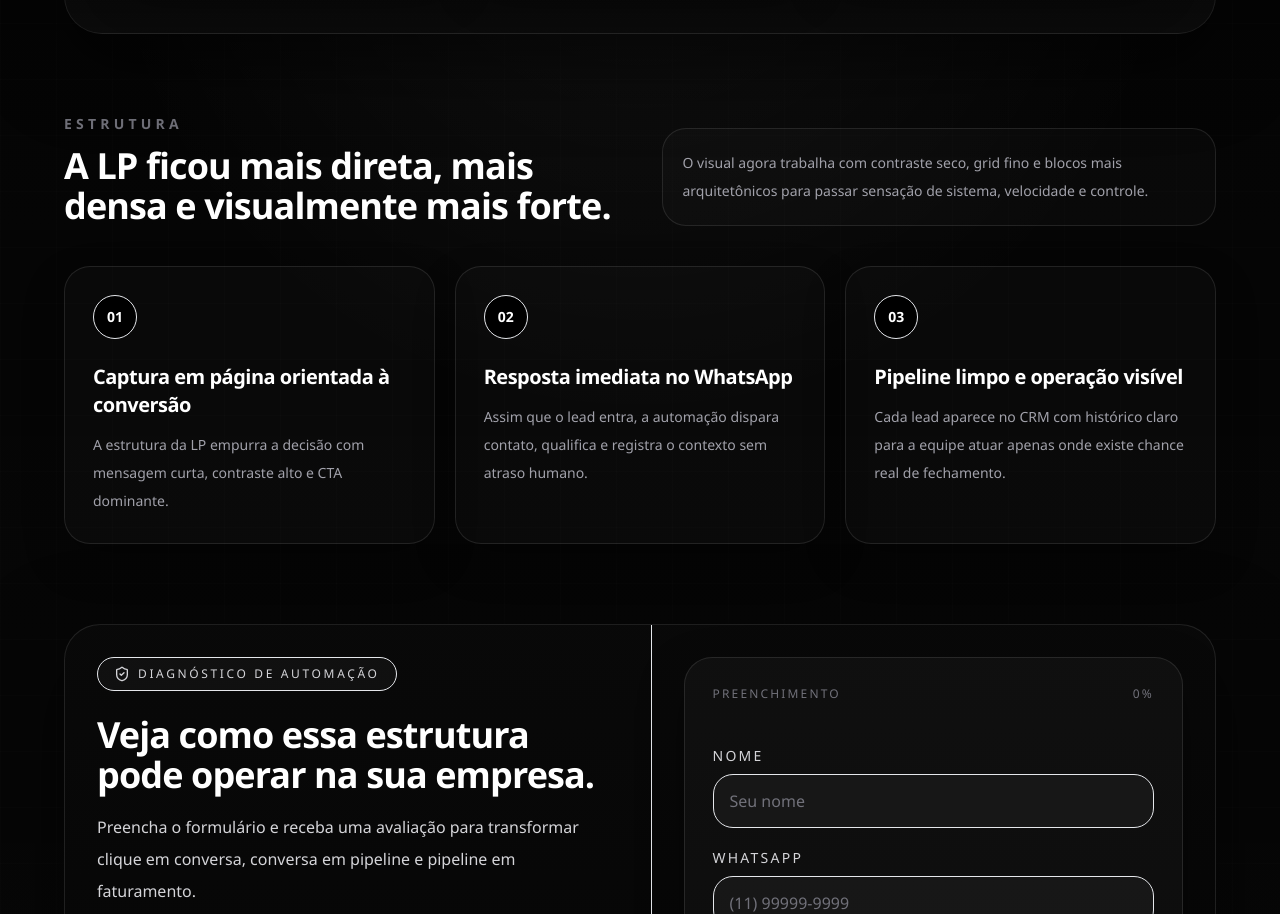
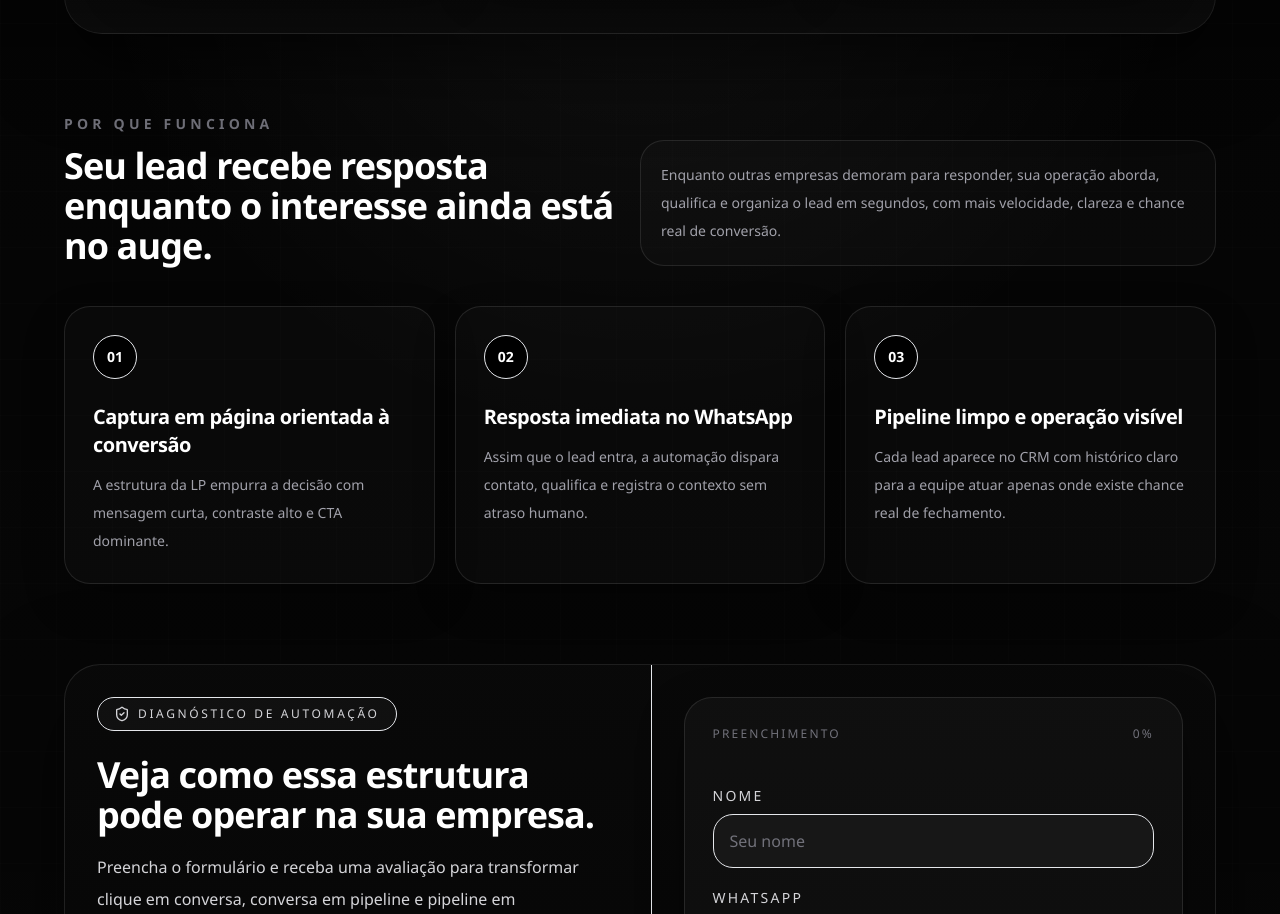
Before and after one commit to WenderFerreira/landing-b2b, a React (Vite) app: page / in a window 1280 px wide. Shown: the part 985-1899 px from the top of the page. Built offline with nearby package versions, Linux system fonts and the light colour scheme; no server answers.

Commit message:
copy: improve sales messaging on benefits section

```diff
--- a/src/LandingPageAutomacaoB2B.tsx
+++ b/src/LandingPageAutomacaoB2B.tsx
@@ -392,15 +392,16 @@ export default function LandingPageAutomacaoB2B({ onSubmit }: LandingPageProps)
               <div className="mb-10 flex flex-col gap-5 lg:flex-row lg:items-end lg:justify-between">
                 <div className="max-w-3xl">
                   <p className="text-sm font-semibold uppercase tracking-[0.3em] text-zinc-500">
-                    Estrutura
+                    Por que funciona
                   </p>
                   <h2 className="mt-3 text-3xl font-black tracking-tight text-white sm:text-4xl">
-                    A LP ficou mais direta, mais densa e visualmente mais forte.
+                    Seu lead recebe resposta enquanto o interesse ainda está no auge.
                   </h2>
                 </div>
                 <div className="max-w-xl rounded-[24px] border border-white/10 bg-white/[0.02] p-5 text-sm leading-7 text-zinc-400">
-                  O visual agora trabalha com contraste seco, grid fino e blocos mais
-                  arquitetônicos para passar sensação de sistema, velocidade e controle.
+                  Enquanto outras empresas demoram para responder, sua operação aborda,
+                  qualifica e organiza o lead em segundos, com mais velocidade, clareza e
+                  chance real de conversão.
                 </div>
               </div>
 
```
